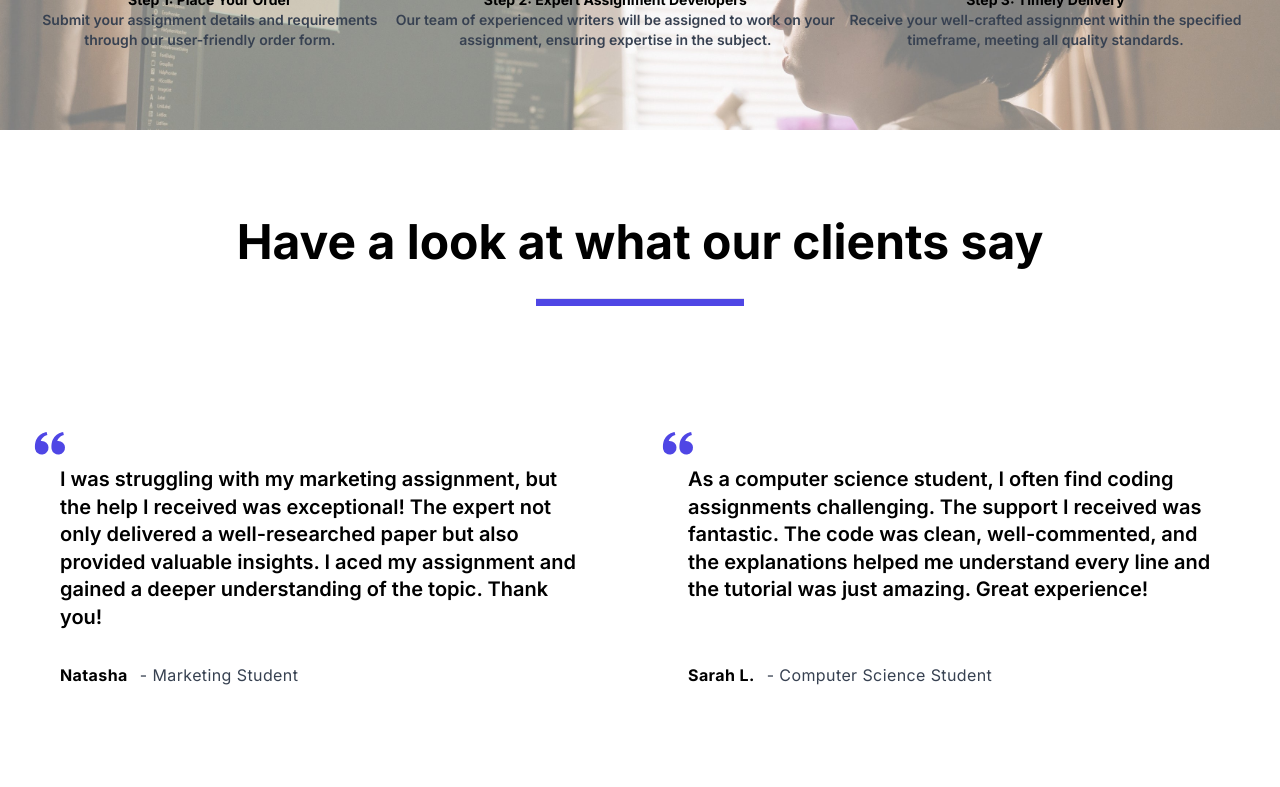
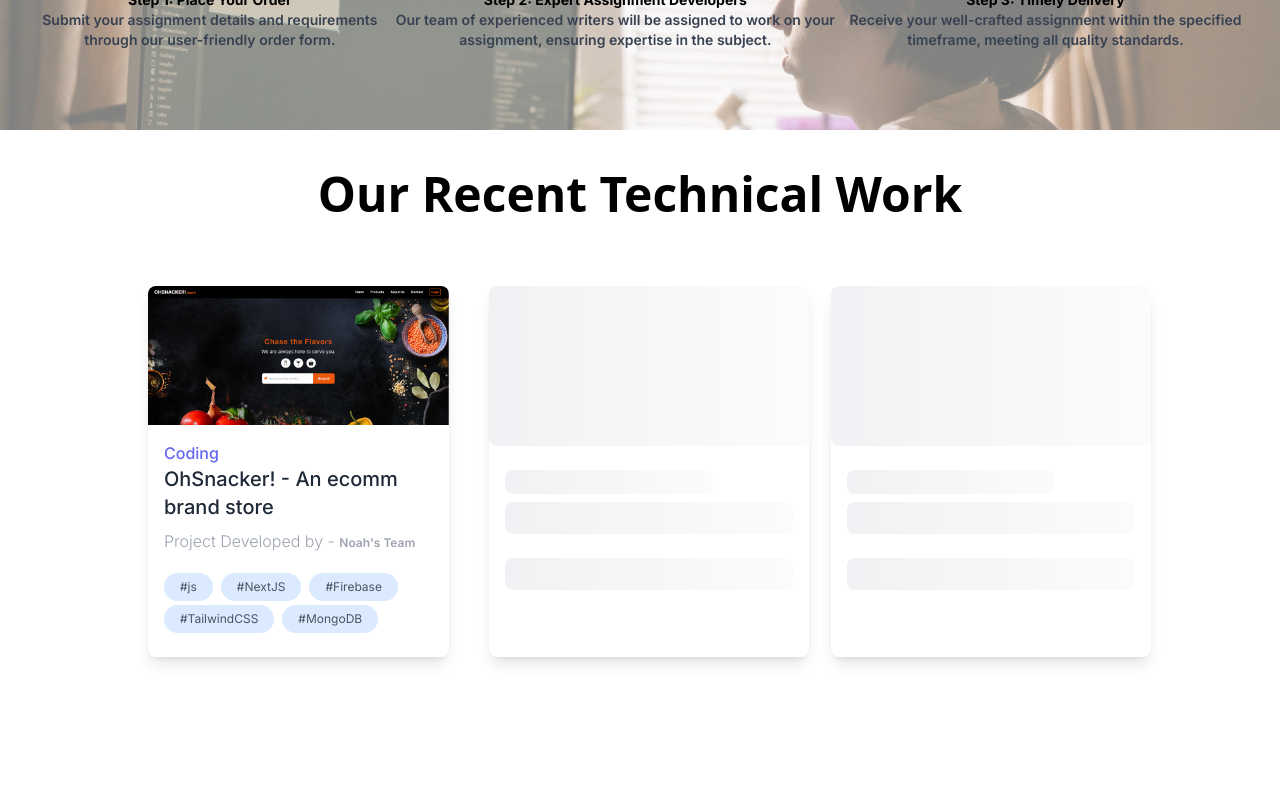
Before and after one commit to gauravameta71/MindMosaic, a Next.js app: page / in a window 1280 px wide. Shown: the part 2940-3727 px from the top of the page. Built offline with nearby package versions, Linux system fonts and the light colour scheme.

Commit message:
recent page added

```diff
--- a/app/components/Faq.tsx
+++ b/app/components/Faq.tsx
@@ -6,8 +6,8 @@
   return (
     <section className="flex items-center bg-stone-100 font-poppins bg-transparent ">
       <div className="justify-center flex-1 max-w-6xl py-4 mx-auto lg:py-6 md:px-6">
-        <div className="px-4 mb-10 md:text-center md:mb-20">
-          <h2 className="pb-2 text-2xl font-bold text-gray-800 md:text-4xl ">
+        <div className="px-4 mb-4 md:text-center ">
+          <h2 className="pb- text-2xl font-bold text-gray-800 md:text-4xl ">
             FAQ's
           </h2>
           <div className="flex w-32 mt-1 mb-6 overflow-hidden rounded md:mx-auto md:mb-14">
--- /dev/null
+++ b/app/components/RecentWork.tsx
@@ -0,0 +1,129 @@
+import React from 'react'
+
+const RecentWork = () => {
+  return (
+    <>
+      <section className="py-10">
+        <h1 className="mb-12 text-center font-sans text-5xl font-bold text-black">
+          Our Recent Technical Work
+        </h1>
+        <div className="mx-auto grid max-w-screen-lg grid-cols-1 gap-5 p-5 sm:grid-cols-2 md:grid-cols-3 lg:gap-10">
+          <article className="h-90 col-span-1 m-auto min-h-full  overflow-hidden rounded-lg pb-2 shadow-lg transition-transform duration-200 hover:translate-y-2">
+            <div className="block h-full w-full">
+              <img
+                className="max-h-40 w-full object-cover"
+                alt="featured image"
+                src="/assets/rw3.png"
+              />
+              <div className="w-full bg-white p-4">
+                <p className="text-md font-medium text-indigo-500">Coding</p>
+                <p className="mb-2 text-xl font-medium text-gray-800">
+                  OhSnacker! - An ecomm brand store
+                </p>
+                <p className="text-md font-light text-gray-400">
+                  Project Developed by -{" "}
+                  <span className="font-semibold text-xs">Noah's Team</span>
+                </p>
+                <div className="justify-starts mt-4 flex flex-wrap items-center">
+                  <div className="mr-2 mt-1 rounded-2xl bg-blue-100 py-1.5 px-4 text-xs text-gray-600">
+                    #js
+                  </div>
+
+                  <div className="mr-2 mt-1 rounded-2xl bg-blue-100 py-1.5 px-4 text-xs text-gray-600">
+                    #NextJS
+                  </div>
+                  <div className="mr-2 mt-1 rounded-2xl bg-blue-100 py-1.5 px-4 text-xs text-gray-600">
+                    #Firebase
+                  </div>
+                  <div className="mr-2 mt-1 rounded-2xl bg-blue-100 py-1.5 px-4 text-xs text-gray-600">
+                    #TailwindCSS
+                  </div>
+                  <div className="mr-2 mt-1 rounded-2xl bg-blue-100 py-1.5 px-4 text-xs text-gray-600">
+                    #MongoDB
+                  </div>
+                </div>
+              </div>
+            </div>
+          </article>
+          <article className="h-90 col-span-1 m-auto min-h-full  overflow-hidden rounded-lg pb-2 shadow-lg transition-transform duration-200 hover:translate-y-2">
+            <div className="block h-full w-full">
+              {/* <img
+                className="max-h-40 w-full object-cover"
+                alt="featured image"
+                src="https://images.unsplash.com/photo-1660241588741-d653d53348fa?ixlib=rb-1.2.1&ixid=MnwxMjA3fDB8MHxlZGl0b3JpYWwtZmVlZHw5fHx8ZW58MHx8fHw%3D&auto=format&fit=crop&w=500&q=60"
+              /> */}
+              <span className="block h-[160px] w-full rounded-lg bg-gradient-to-r from-gray-200 to-gray-200/25 animate-pulse"></span>
+
+              <div className="w-full bg-white p-4">
+                {/* <span className="block h-4 w-72 rounded-lg bg-gradient-to-r from-gray-200 to-gray-200/25 animate-pulse "></span> */}
+                {/* <p className="text-md font-medium text-indigo-500">Nature</p>
+                <p className="mb-2 text-xl font-medium text-gray-800">
+                  A Visit to Mount Abignale
+                </p> */}
+
+                <span className="block h-6 w-52 rounded-lg bg-gradient-to-r from-gray-200 to-gray-200/25 animate-pulse mt-2"></span>
+                {/* <br /> */}
+                <span> {"  "}</span>
+                {/* <p className="text-md font-light text-gray-400">
+                  Lorem ipsum dolor sit amet consectetur, adipisicing elit. Esse
+                  vel neque ipsam?
+                </p> */}
+                <span className="block h-8 w-72 rounded-lg bg-gradient-to-r from-gray-200 to-gray-200/25 animate-pulse mt-2"></span>
+
+                <div className="justify-starts mt-4 flex flex-wrap items-center">
+                  {/* <div className="mr-2 mt-1 rounded-2xl bg-blue-100 py-1.5 px-4 text-xs text-gray-600">
+                    #js
+                  </div>
+                  <div className="mr-2 mt-1 rounded-2xl bg-blue-100 py-1.5 px-4 text-xs text-gray-600">
+                    #icefactory
+                  </div> */}
+                  <span className="block h-8 w-72 rounded-lg bg-gradient-to-r from-gray-200 to-gray-200/25 animate-pulse mt-2"></span>
+                </div>
+              </div>
+            </div>
+          </article>
+
+          <article className="h-90 col-span-1 m-auto min-h-full  overflow-hidden rounded-lg pb-2 shadow-lg transition-transform duration-200 hover:translate-y-2">
+            <div className="block h-full w-full">
+              {/* <img
+                className="max-h-40 w-full object-cover"
+                alt="featured image"
+                src="https://images.unsplash.com/photo-1660241588741-d653d53348fa?ixlib=rb-1.2.1&ixid=MnwxMjA3fDB8MHxlZGl0b3JpYWwtZmVlZHw5fHx8ZW58MHx8fHw%3D&auto=format&fit=crop&w=500&q=60"
+              /> */}
+              <span className="block h-[160px] w-full rounded-lg bg-gradient-to-r from-gray-200 to-gray-200/25 animate-pulse"></span>
+
+              <div className="w-full bg-white p-4">
+                {/* <span className="block h-4 w-72 rounded-lg bg-gradient-to-r from-gray-200 to-gray-200/25 animate-pulse "></span> */}
+                {/* <p className="text-md font-medium text-indigo-500">Nature</p>
+                <p className="mb-2 text-xl font-medium text-gray-800">
+                  A Visit to Mount Abignale
+                </p> */}
+
+                <span className="block h-6 w-52 rounded-lg bg-gradient-to-r from-gray-200 to-gray-200/25 animate-pulse mt-2"></span>
+                {/* <br /> */}
+                <span> {"  "}</span>
+                {/* <p className="text-md font-light text-gray-400">
+                  Lorem ipsum dolor sit amet consectetur, adipisicing elit. Esse
+                  vel neque ipsam?
+                </p> */}
+                <span className="block h-8 w-72 rounded-lg bg-gradient-to-r from-gray-200 to-gray-200/25 animate-pulse mt-2"></span>
+
+                <div className="justify-starts mt-4 flex flex-wrap items-center">
+                  {/* <div className="mr-2 mt-1 rounded-2xl bg-blue-100 py-1.5 px-4 text-xs text-gray-600">
+                    #js
+                  </div>
+                  <div className="mr-2 mt-1 rounded-2xl bg-blue-100 py-1.5 px-4 text-xs text-gray-600">
+                    #icefactory
+                  </div> */}
+                  <span className="block h-8 w-72 rounded-lg bg-gradient-to-r from-gray-200 to-gray-200/25 animate-pulse mt-2"></span>
+                </div>
+              </div>
+            </div>
+          </article>
+        </div>
+      </section>
+    </>
+  );
+}
+
+export default RecentWork
--- a/app/page.tsx
+++ b/app/page.tsx
@@ -7,6 +7,7 @@
 import Faq from "./components/Faq";
 import Heroh from "./components/Heroh";
 import Testimonial from "./components/Testimonial";
+import RecentWork from "./components/RecentWork";
 
 
 export default function Home() {
@@ -17,6 +18,7 @@
     <Hero2/>
     <Hero3/>
     <Hero4/>
+    <RecentWork/>
     <Testimonial/>
     <Faq/>
    </h1>
```
Also changed, not shown: public/assets/rw3.png (added).
